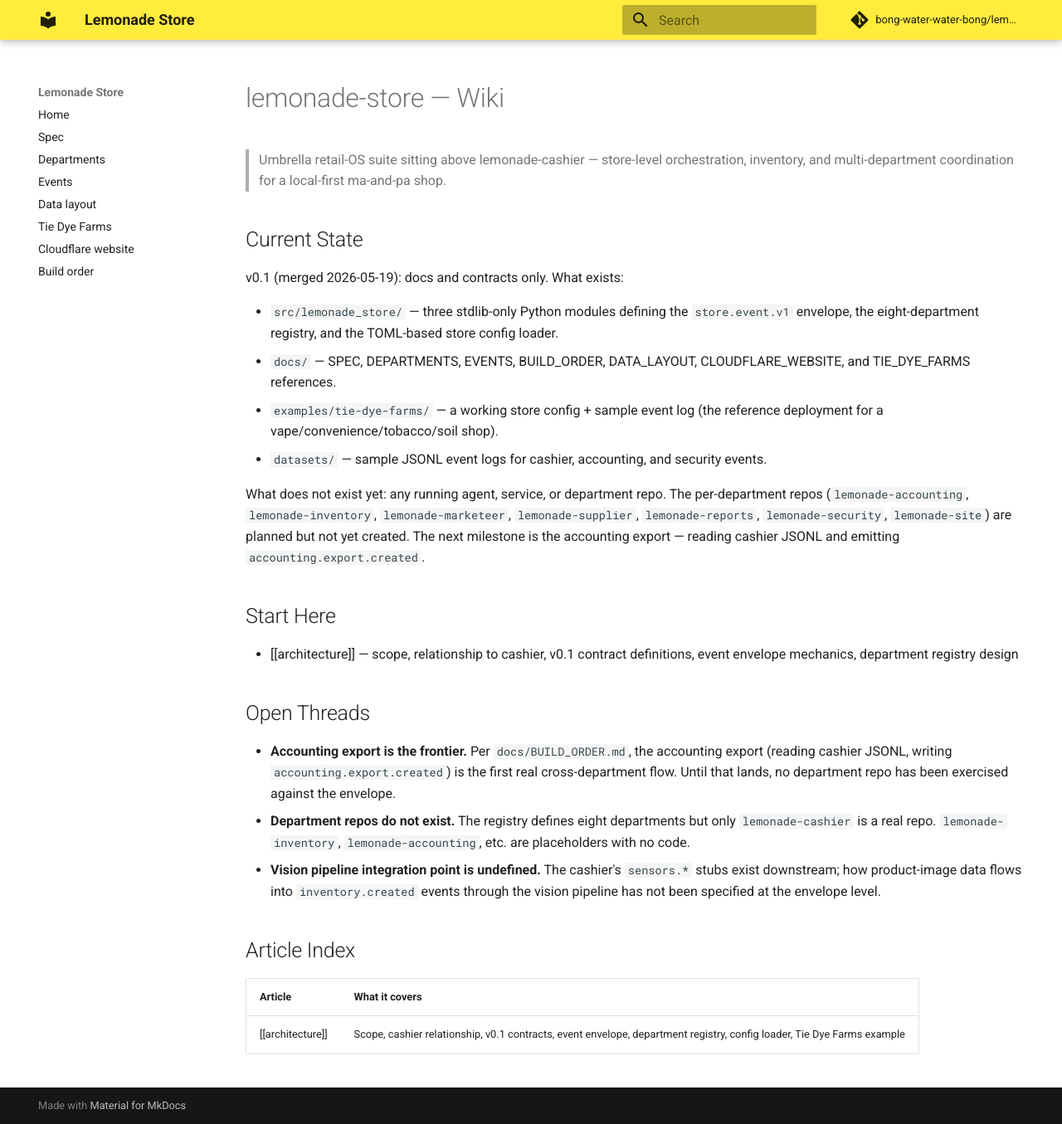
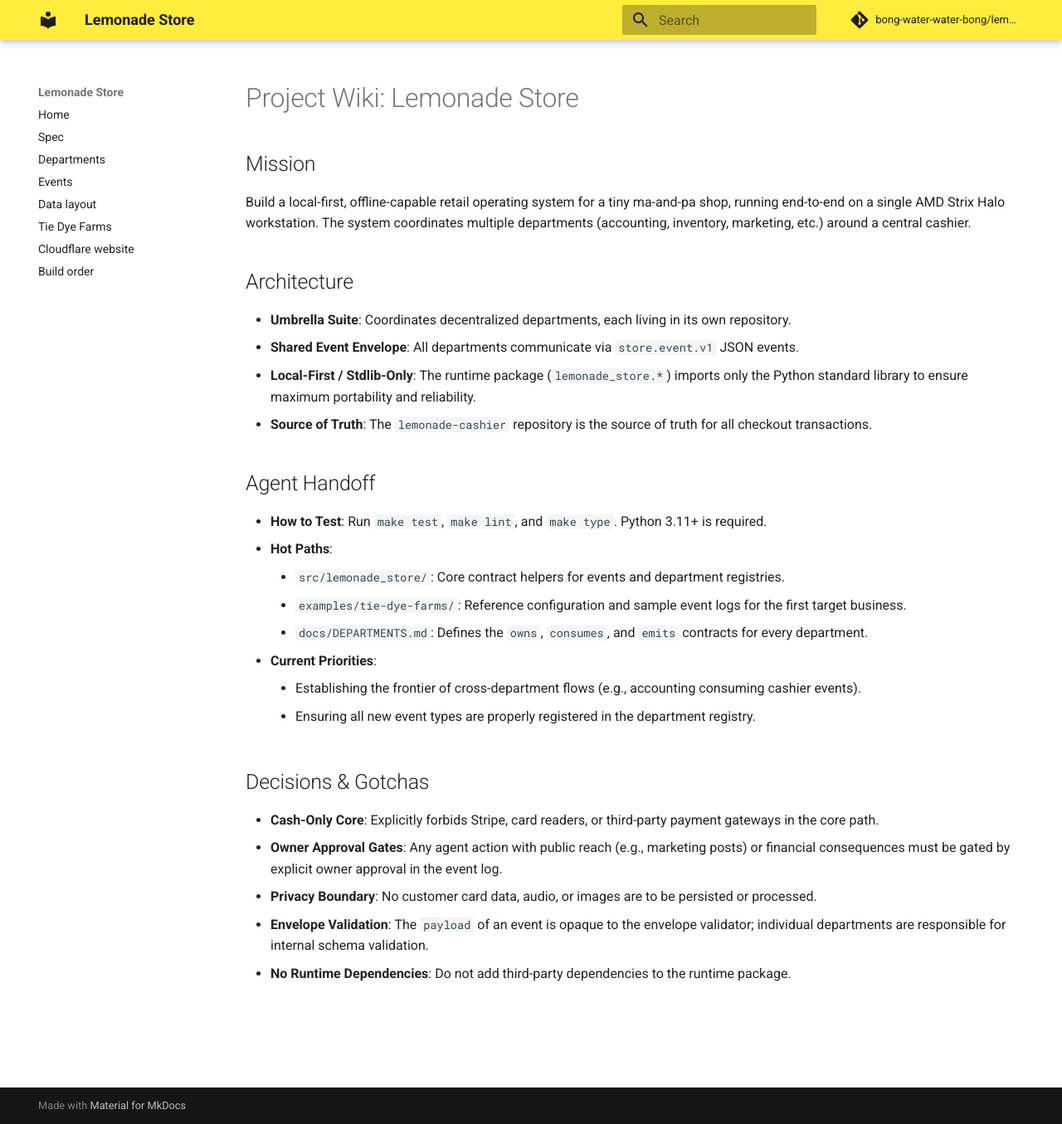
Before and after one commit to bong-water-water-bong/lemonade-store, an MkDocs documentation site: the page built from docs/wiki/README.md, in a window 1280 px wide and 1355 px high. Shown: the whole window at 83% size. Built offline with MkDocs 1.6.1 and Material for MkDocs 9.7.7, drawn with Linux system fonts in a browser that asks for light colours; comment, search, counter and statistics services are not loaded.

Commit message:
docs: bootstrap project wiki

```diff
--- a/docs/wiki/README.md
+++ b/docs/wiki/README.md
@@ -1,30 +1,27 @@
-# lemonade-store — Wiki
+# Project Wiki: Lemonade Store
 
-> Umbrella retail-OS suite sitting above lemonade-cashier — store-level orchestration, inventory, and multi-department coordination for a local-first ma-and-pa shop.
+## Mission
+Build a local-first, offline-capable retail operating system for a tiny ma-and-pa shop, running end-to-end on a single AMD Strix Halo workstation. The system coordinates multiple departments (accounting, inventory, marketing, etc.) around a central cashier.
 
-## Current State
+## Architecture
+- **Umbrella Suite**: Coordinates decentralized departments, each living in its own repository.
+- **Shared Event Envelope**: All departments communicate via `store.event.v1` JSON events.
+- **Local-First / Stdlib-Only**: The runtime package (`lemonade_store.*`) imports only the Python standard library to ensure maximum portability and reliability.
+- **Source of Truth**: The `lemonade-cashier` repository is the source of truth for all checkout transactions.
 
-v0.1 (merged 2026-05-19): docs and contracts only. What exists:
+## Agent Handoff
+- **How to Test**: Run `make test`, `make lint`, and `make type`. Python 3.11+ is required.
+- **Hot Paths**:
+    - `src/lemonade_store/`: Core contract helpers for events and department registries.
+    - `examples/tie-dye-farms/`: Reference configuration and sample event logs for the first target business.
+    - `docs/DEPARTMENTS.md`: Defines the `owns`, `consumes`, and `emits` contracts for every department.
+- **Current Priorities**:
+    - Establishing the frontier of cross-department flows (e.g., accounting consuming cashier events).
+    - Ensuring all new event types are properly registered in the department registry.
 
-- `src/lemonade_store/` — three stdlib-only Python modules defining the `store.event.v1` envelope, the eight-department registry, and the TOML-based store config loader.
-- `docs/` — SPEC, DEPARTMENTS, EVENTS, BUILD_ORDER, DATA_LAYOUT, CLOUDFLARE_WEBSITE, and TIE_DYE_FARMS references.
-- `examples/tie-dye-farms/` — a working store config + sample event log (the reference deployment for a vape/convenience/tobacco/soil shop).
-- `datasets/` — sample JSONL event logs for cashier, accounting, and security events.
-
-What does not exist yet: any running agent, service, or department repo. The per-department repos (`lemonade-accounting`, `lemonade-inventory`, `lemonade-marketeer`, `lemonade-supplier`, `lemonade-reports`, `lemonade-security`, `lemonade-site`) are planned but not yet created. The next milestone is the accounting export — reading cashier JSONL and emitting `accounting.export.created`.
-
-## Start Here
-
-- [[architecture]] — scope, relationship to cashier, v0.1 contract definitions, event envelope mechanics, department registry design
-
-## Open Threads
-
-- **Accounting export is the frontier.** Per `docs/BUILD_ORDER.md`, the accounting export (reading cashier JSONL, writing `accounting.export.created`) is the first real cross-department flow. Until that lands, no department repo has been exercised against the envelope.
-- **Department repos do not exist.** The registry defines eight departments but only `lemonade-cashier` is a real repo. `lemonade-inventory`, `lemonade-accounting`, etc. are placeholders with no code.
-- **Vision pipeline integration point is undefined.** The cashier's `sensors.*` stubs exist downstream; how product-image data flows into `inventory.created` events through the vision pipeline has not been specified at the envelope level.
-
-## Article Index
-
-| Article | What it covers |
-|---------|----------------|
-| [[architecture]] | Scope, cashier relationship, v0.1 contracts, event envelope, department registry, config loader, Tie Dye Farms example |
+## Decisions & Gotchas
+- **Cash-Only Core**: Explicitly forbids Stripe, card readers, or third-party payment gateways in the core path.
+- **Owner Approval Gates**: Any agent action with public reach (e.g., marketing posts) or financial consequences must be gated by explicit owner approval in the event log.
+- **Privacy Boundary**: No customer card data, audio, or images are to be persisted or processed.
+- **Envelope Validation**: The `payload` of an event is opaque to the envelope validator; individual departments are responsible for internal schema validation.
+- **No Runtime Dependencies**: Do not add third-party dependencies to the runtime package.
```
